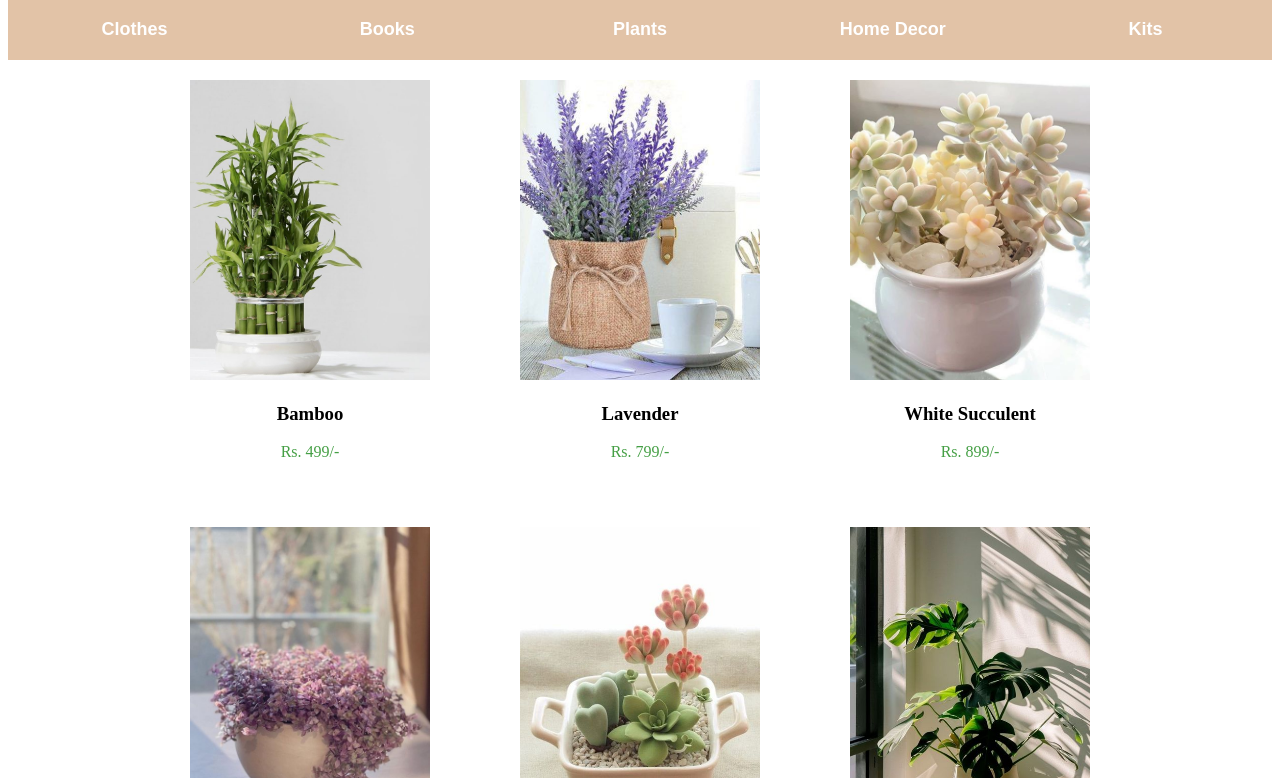
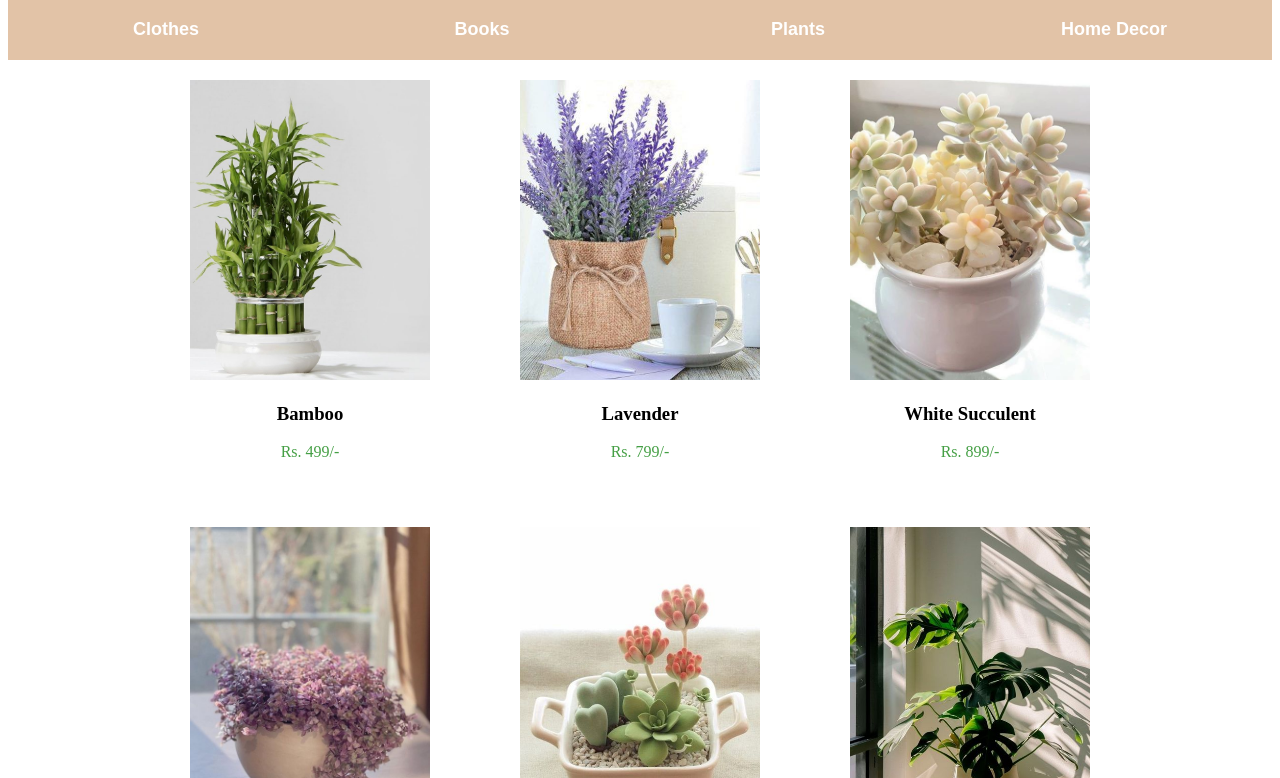
Before and after one commit to Ipshita29/minimalist-living, a plain HTML site: page plant.html in a window 1280 px wide. Shown: the part 233-1011 px from the top of the page. Drawn offline with Linux system fonts and the light colour scheme.

Commit message:
removing kit

```diff
--- a/plant.html
+++ b/plant.html
@@ -26,9 +26,7 @@
                 <button class="custom-button" onclick="location.href='#books'">Books</button>
                 <button class="custom-button" onclick="location.href='#plants'">Plants</button>
                 <button class="custom-button" onclick="location.href='#decor'">Home Decor</button>
-                <button class="custom-button" onclick="location.href='#kits'">Kits</button>
             </div>
-
         <div class="product_grid">
             <div class="product_item">
                 <img src="lucky bamboo plant.jpg" alt="bamboo" width="250px" height="300px" class="product_image">
```
Also changed, not shown: 1 other file.
